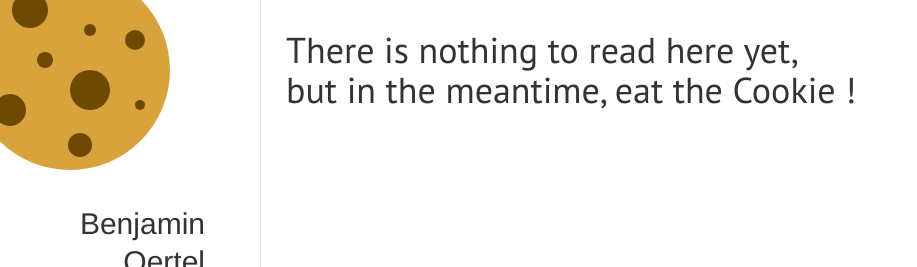
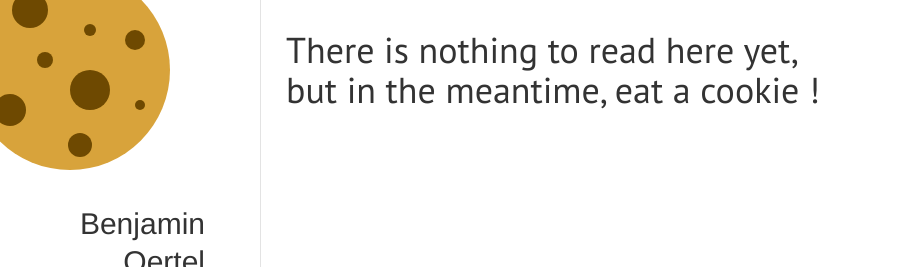
Before and after one commit to boertel/blog, a Jekyll site: the page built from index.html, in a window 1280 px wide. Shown: the top 267 px of the page, without its empty margins (0-917 px from the left). Built offline with Jekyll 4.4.1, drawn with Linux system fonts in a browser that asks for light colours; Markdown is read by kramdown in place of the engine named in the settings; comment, search, counter and statistics services are not loaded.

Commit message:
update title

```diff
--- a/index.html
+++ b/index.html
@@ -4,7 +4,7 @@ title: blog
 ---
 
 <article>
-    <h2>There is nothing to read here yet,<br>but in the meantime, eat the Cookie !</h2>
+    <h2>There is nothing to read here yet,<br>but in the meantime, eat a cookie !</h2>
 </article>
 {% for post in site.posts %}
     <article class="">
```
